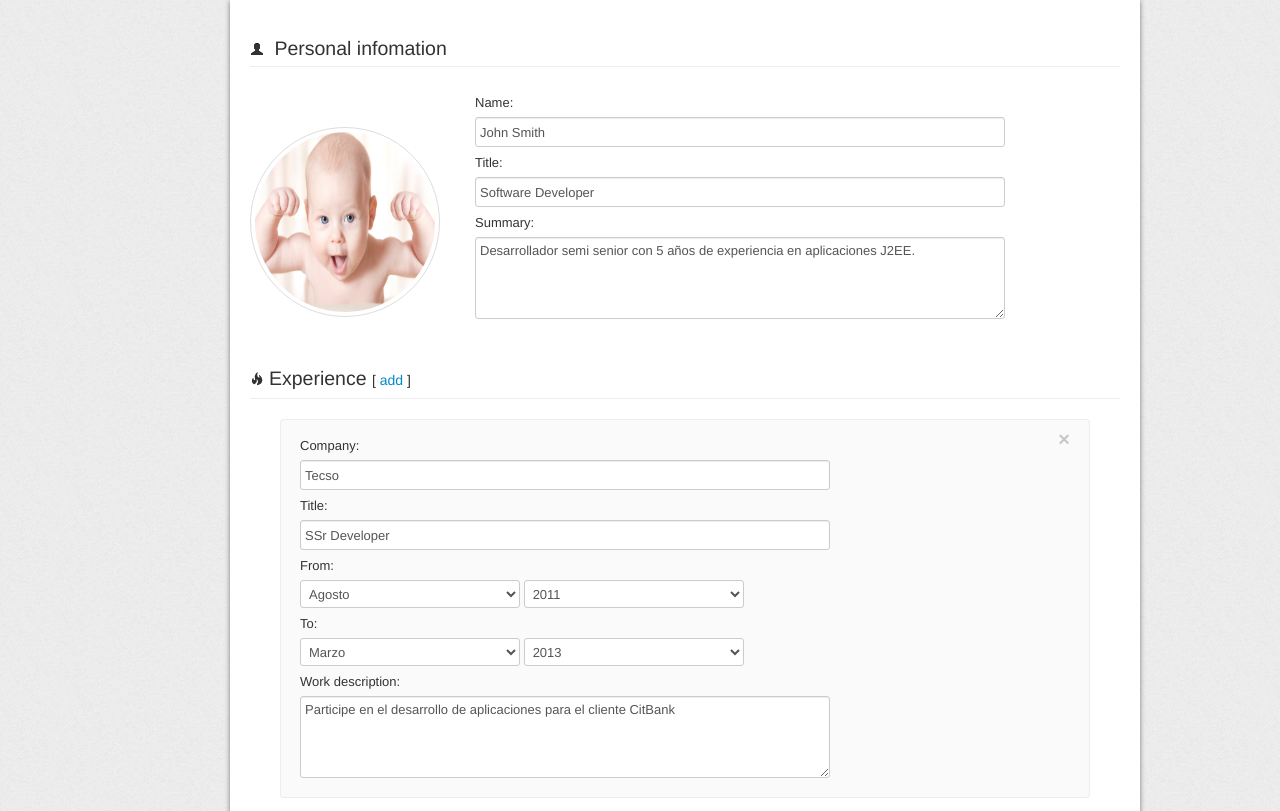
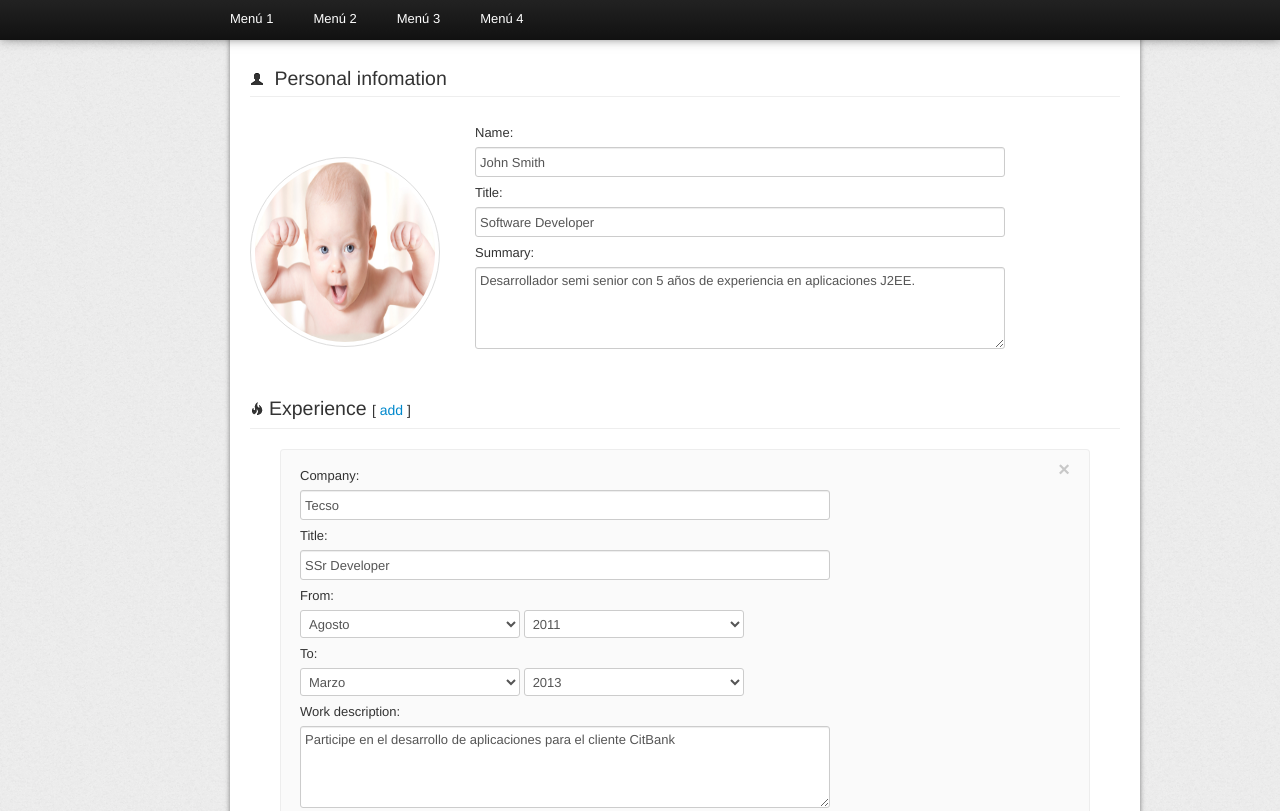
Before and after one commit to linthar/cv, a plain HTML site: page app/index.html in a window 1280 px wide. Shown: the top 811 px of the page. Drawn offline with Linux system fonts and the light colour scheme.

Commit message:
Agregado de menu

```diff
--- a/app/css/app.css
+++ b/app/css/app.css
@@ -3,6 +3,11 @@
 body {
   background: url('../img/bg.png') repeat scroll 0 0;
   padding-top: 0;
+}
+
+hr {
+	margin-top: 5px;
+	margin-bottom: 5px;
 }
 
 input {
@@ -21,10 +26,37 @@ label {
 /**
  * Layout
  */
+.menu {
+	position: fixed;
+	top: 0;
+	padding-top: 10px;
+	height: 30px;
+	width: 100%;
+	box-shadow: 1px -4px 12px #222222;
+	background-color: #1B1B1B;
+    background-image: linear-gradient(to bottom, #222222, #111111)
+}
+.menu ul {
+	list-style: none;
+}
+.menu li {
+	float: left;
+	color: white;
+	margin-right: 40px;
+}
+.menu li a {
+	color: white;
+}
+.menu li a:hover {
+	color: #0088CC;
+}
+
 .content {
+	padding-top: 30px;
 	background-color: white;
     box-shadow: 0 1px 5px #777777;
 }
+
 
 
 
--- a/app/index.html
+++ b/app/index.html
@@ -11,6 +11,15 @@
 
 <body>
 
+  <div class="menu">
+      <ul class="span9 offset2">
+        <li><a>Menú 1</a></li>
+        <li><a>Menú 2</a></li>
+        <li><a>Menú 3</a></li>
+        <li><a>Menú 4</a></li>
+      </ul>
+  </div>
+
   <div class="container-fluid span9 offset2 content" ng-view></div>
 
 
```
